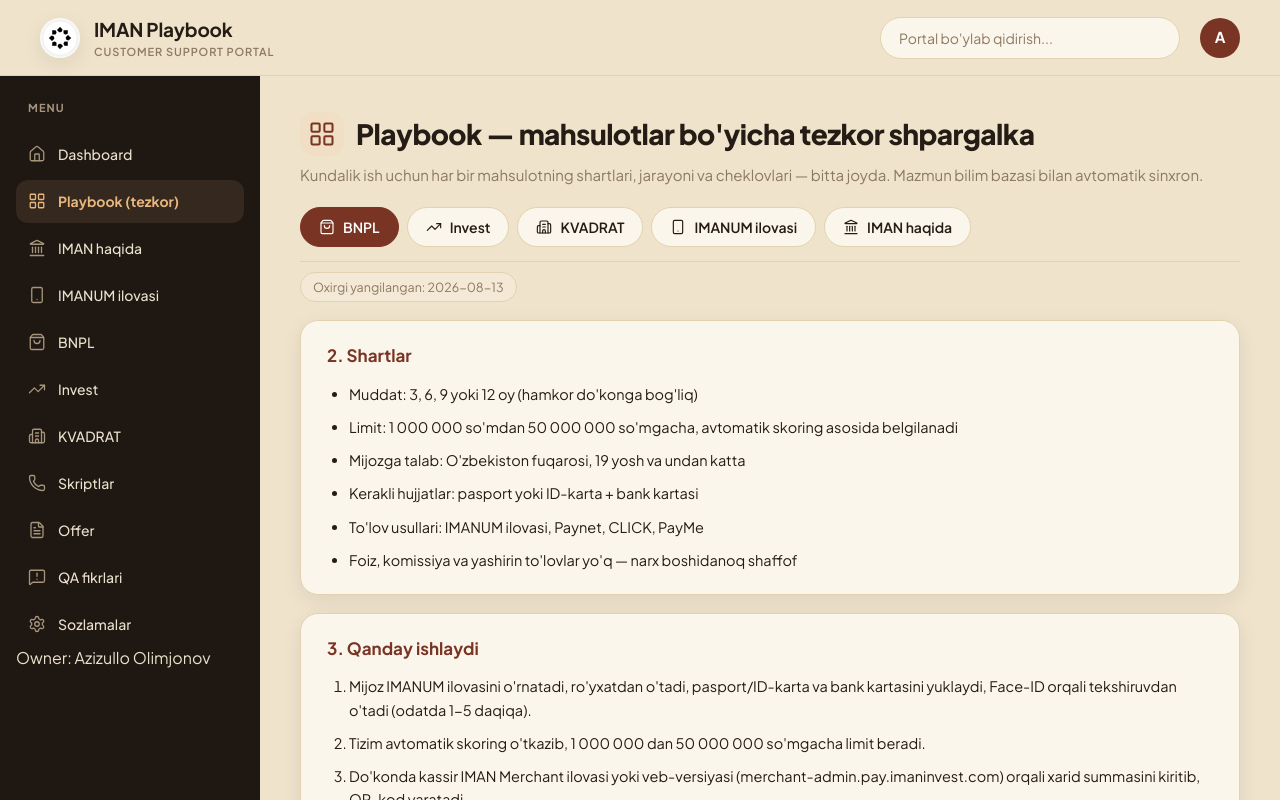
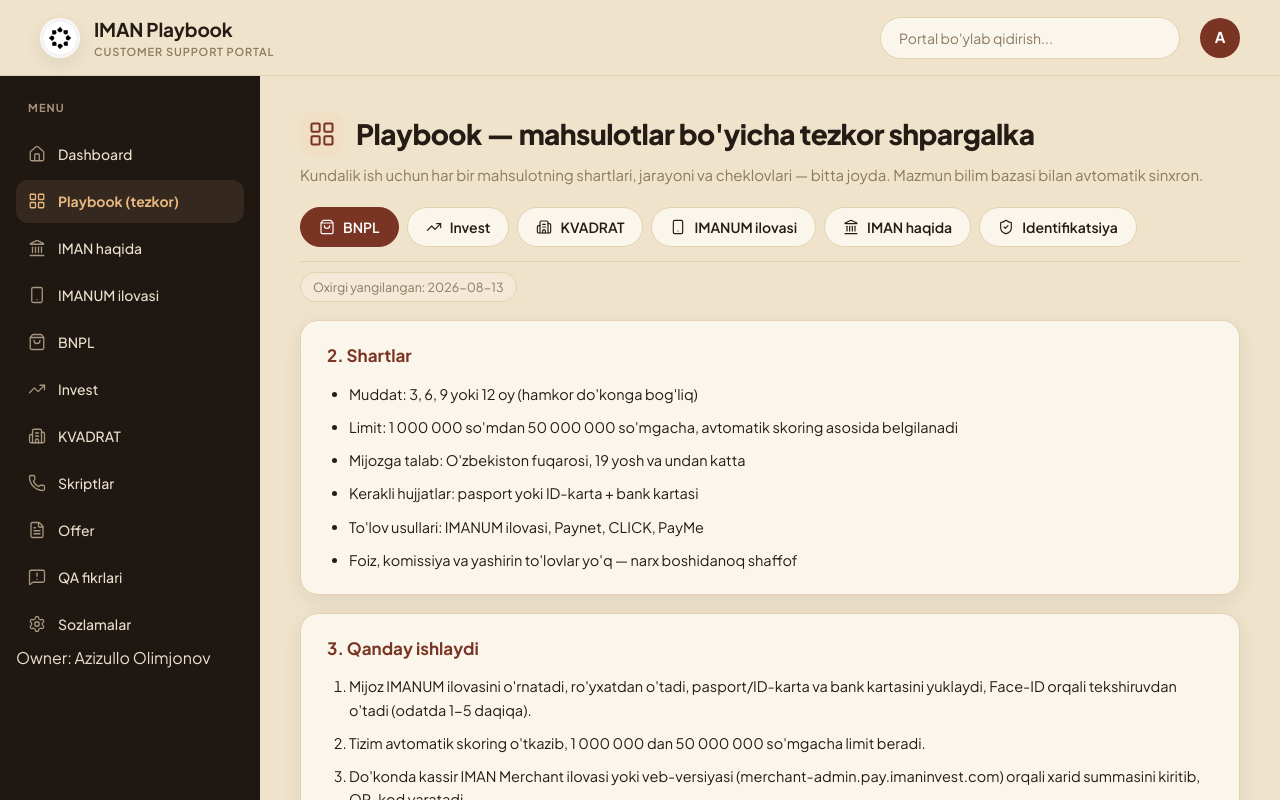
Before and after one commit to olimjonofff05-design/Iman-Playbook-CS, a React (Vite) app: page / in a window 1280 px wide. Both pictures are taken after a click on the item "Playbook (tezkor)". Built offline with nearby package versions, Linux system fonts and the light colour scheme.

Commit message:
Update PlaybookTabs.jsx

```diff
--- a/src/components/PlaybookTabs.jsx
+++ b/src/components/PlaybookTabs.jsx
@@ -7,12 +7,14 @@
 import { kvadratOverview } from "../data/kvadratOverview";
 import { imanumOverview } from "../data/imanumOverview";
 import { aboutOverview } from "../data/aboutOverview";
+import { identOverview } from "../data/identOverview";
 
 import { bnplData } from "../data/bnplData";
 import { investData } from "../data/investData";
 import { kvadratData } from "../data/kvadratData";
 import { imanumData } from "../data/imanumData";
 import { aboutData } from "../data/aboutData";
+import { identData } from "../data/identData";
 
 import "./PlaybookSection.css";
 import "./ProductTemplate.css";
@@ -28,6 +30,7 @@
   { key: "kvadrat", overview: kvadratOverview, faq: kvadratData },
   { key: "imanum", overview: imanumOverview, faq: imanumData },
   { key: "about", overview: aboutOverview, faq: aboutData },
+  { key: "ident", overview: identOverview, faq: identData },
 ];
 
 function PlaybookTabs() {
```
